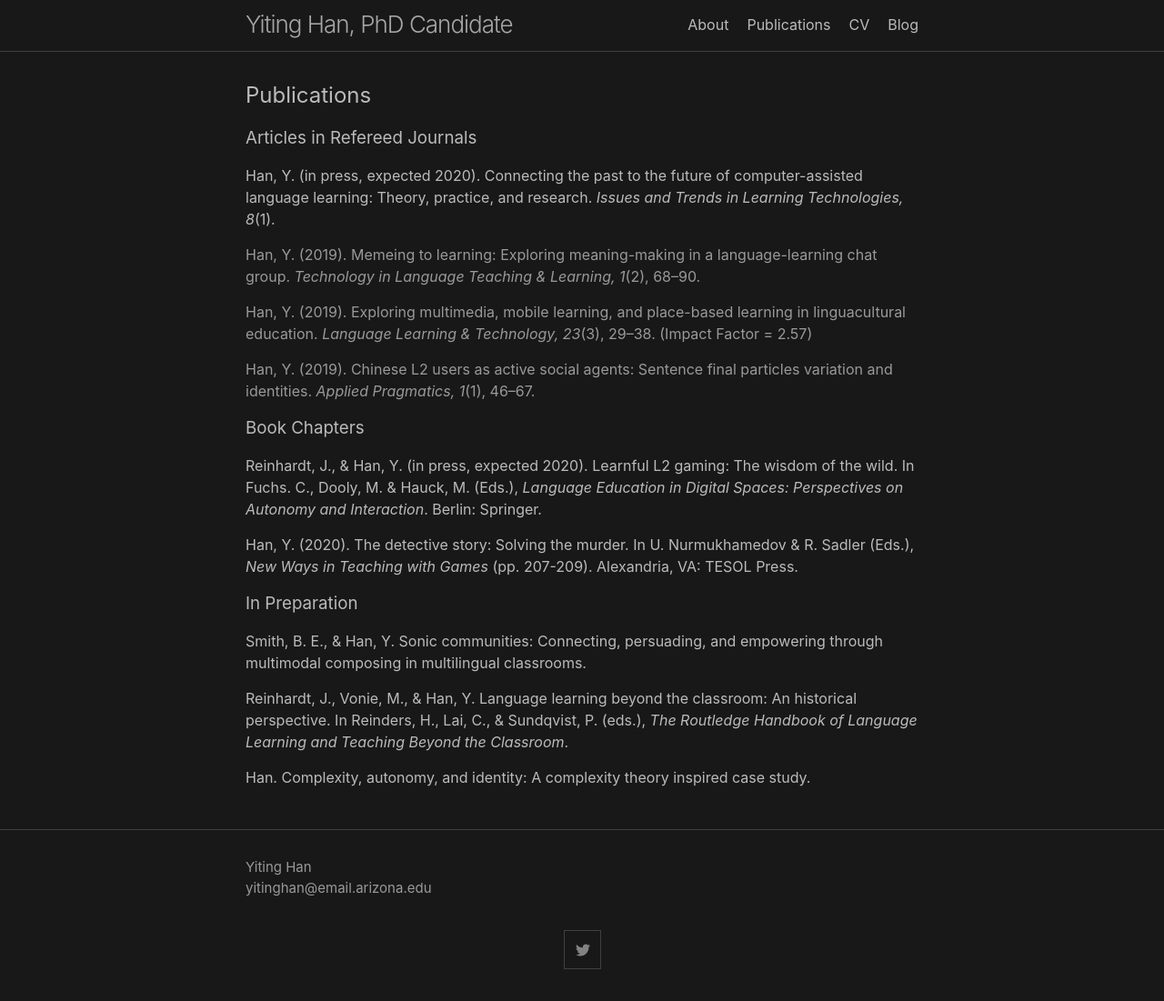
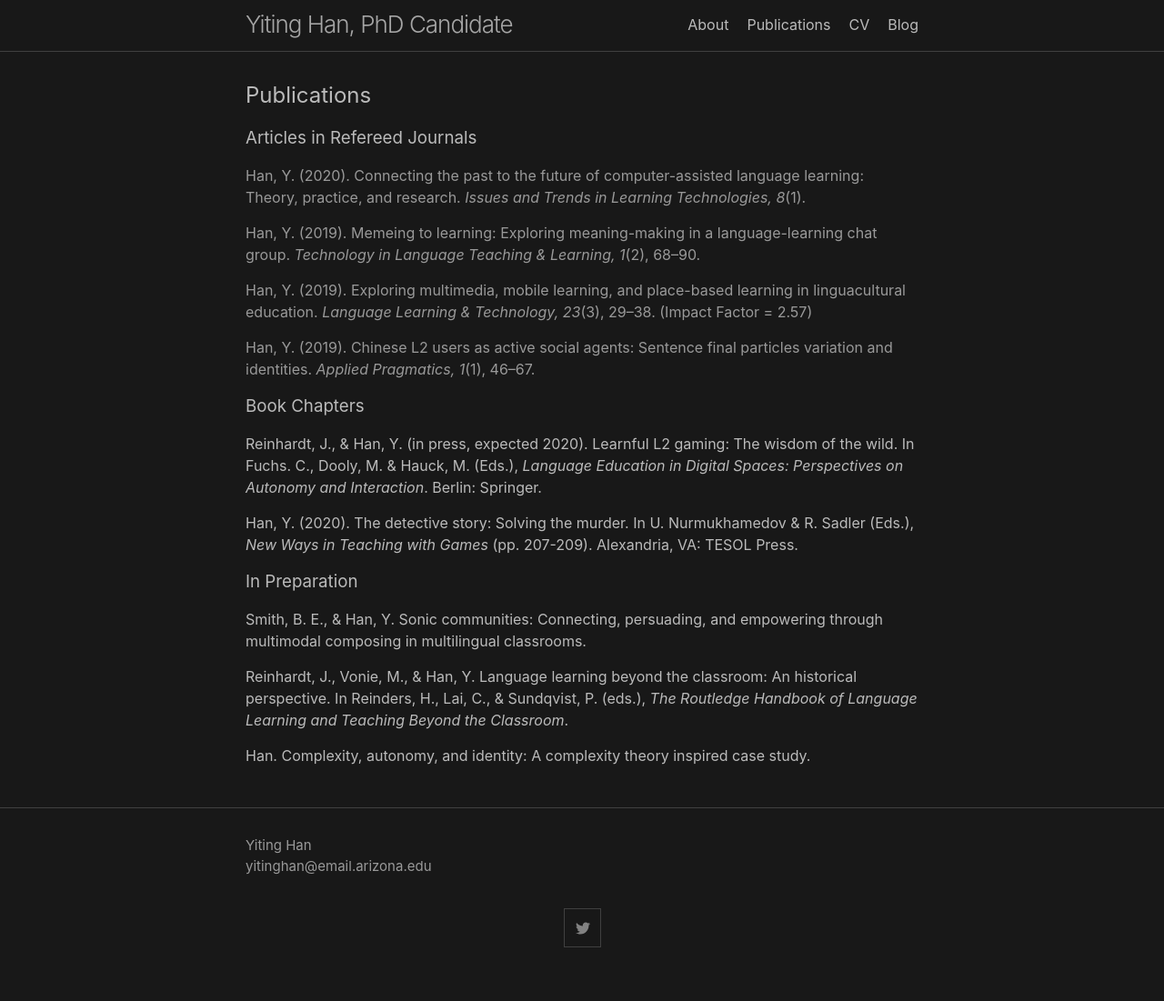
Before and after one commit to yitinghanphd/yitinghanphd.github.io, a Jekyll site: the page built from publications.md, in a window 1280 px wide. Shown: the whole page at 91% size. Built offline with Jekyll 4.4.1, drawn with Linux system fonts in a browser that asks for light colours; after the commit the page ends 1077 px from its top, so only the background shows below that.

Commit message:
Update publications.md
update publications

```diff
--- a/publications.md
+++ b/publications.md
@@ -5,7 +5,7 @@ permalink: /publications/
 ---
 ## Publications
 ### Articles in Refereed Journals
-Han, Y. (in press, expected 2020). Connecting the past to the future of computer-assisted language learning: Theory, practice, and research. *Issues and Trends in Learning Technologies, 8*(1).
+[Han, Y. (2020). Connecting the past to the future of computer-assisted language learning: Theory, practice, and research. *Issues and Trends in Learning Technologies, 8*(1).](https://journals.uair.arizona.edu/index.php/itet/article/view/23207)
 
 [Han, Y. (2019). Memeing to learning: Exploring meaning-making in a language-learning chat group. *Technology in Language Teaching & Learning, 1*(2), 68–90.](https://www.castledown.com.au/journals/tltl/article/?reference=191)
 
```
